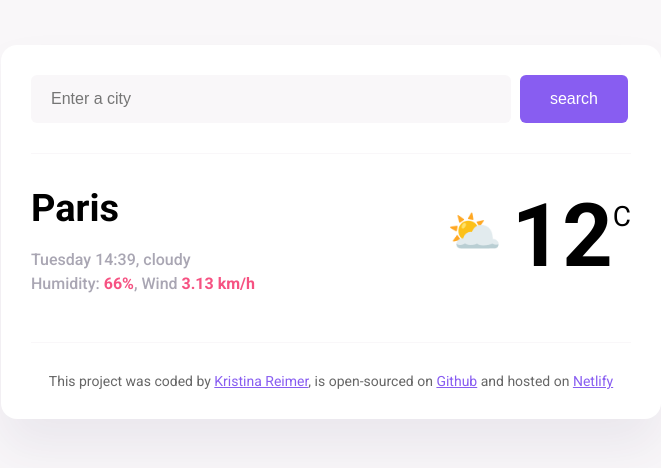
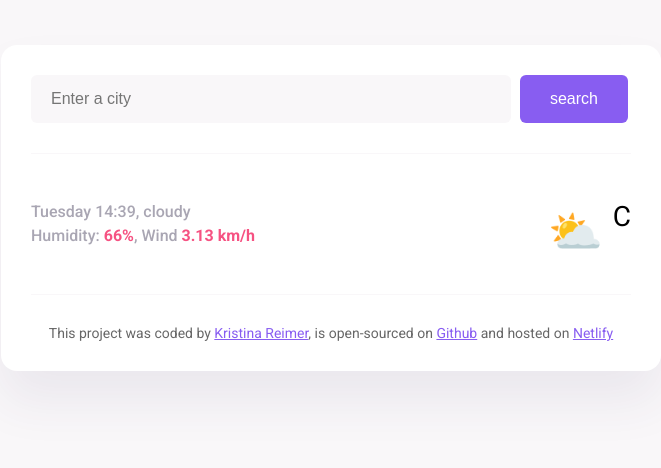
Before and after one commit to krarth/Weather-App, a plain HTML site: page index.html in a window 1280 px wide. Shown: the whole page, without its empty margins (309-970 px from the left). Drawn offline with nearby package versions, Linux system fonts and the light colour scheme; no server answers.

Commit message:
Added default city search

```diff
--- a/index.html
+++ b/index.html
@@ -31,7 +31,7 @@
       <main>
         <div class="weather-app-data">
           <div>
-            <h1 class="weather-app-city" id="city">Paris</h1>
+            <h1 class="weather-app-city" id="city"></h1>
             <p class="weather-app-details">
               Tuesday 14:39, cloudy
               <br />
@@ -40,7 +40,7 @@
           </div>
           <div class="weather-app-temperature-container">
             <div class="weather-app-icon">⛅️</div>
-            <div class="weather-app-temperature" id="temperature">12</div>
+            <div class="weather-app-temperature" id="temperature"></div>
             <div class="weather-app-unit">C</div>
           </div>
         </div>
--- a/src/index.js
+++ b/src/index.js
@@ -20,3 +20,5 @@ function handleSearchSubmit(event) {
 
 let searchFormElement = document.querySelector("#search-form");
 searchFormElement.addEventListener("submit", handleSearchSubmit);
+
+searchCity("Essen");
```
